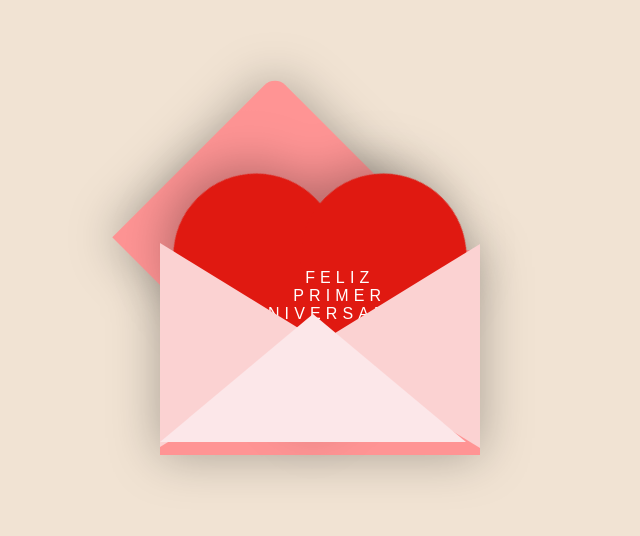
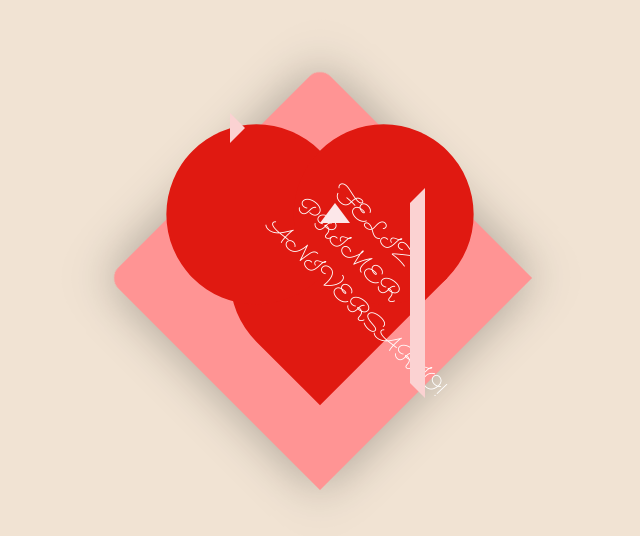
Before and after one commit to ManuelNietoD/AnniversaryCard, a plain HTML site: page index.html in a window 1280 px wide. Shown: the part 122-658 px from the top of the page, without its empty margins (320-960 px from the left). Drawn offline with nearby package versions, Linux system fonts and the light colour scheme.

Commit message:
style.css

```diff
--- a/style.css
+++ b/style.css
@@ -8,186 +8,179 @@ body {
    font-family: 'Sacramento', cursive;
    background-color: #f1e3d3;
    overflow: hidden;
-   font-size: 1rem; /* Base para escalado */
+   font-size: 1rem;
+   margin: 0;
+}
+
+.valentines-day {
+   position: relative;
+   cursor: pointer;
+   width: 60vw;
+   max-width: 300px;
+   height: 60vw;
+   max-height: 300px;
+}
+
+.envelope, .heart, .front, .text {
+   position: absolute;
+}
+
+.envelope {
+   filter: drop-shadow(0 0 25px rgba(0, 0, 0, .3));
+   width: 100%;
+   height: 100%;
+   background-color: #ff9494;
+   transform: rotate(-45deg);
+   border-radius: 15px 15px 0 0;
+}
+
+.heart {
+   top: 20%;
+   left: 20%;
+   width: 60%;
+   height: 60%;
+   background-color: #e01911;
+   transform: rotate(-45deg);
+   border-radius: 50% 50% 0 0;
+   transition: .5s;
+}
+
+.heart:before, .heart:after {
+   content: "";
+   position: absolute;
+   width: 100%;
+   height: 100%;
+   background-color: #e01911;
+   border-radius: 50%;
+}
+
+.heart:before {
+   top: -50%;
+   left: 0;
+}
+
+.heart:after {
+   top: 0;
+   left: 50%;
+}
+
+.front {
+   top: 20%;
+   left: 20%;
+   width: 60%;
+   height: 60%;
+   border-right: 15px solid #fbd2d2;
+   border-top: 15px solid transparent;
+   border-bottom: 15px solid transparent;
+   z-index: 2;
+}
+
+.front:before, .front:after {
+   content: "";
+   position: absolute;
+}
+
+.front:before {
+   top: -50%;
+   left: 0;
+   width: 0;
+   height: 0;
+   border-left: 15px solid #fbd2d2;
+   border-top: 15px solid transparent;
+   border-bottom: 15px solid transparent;
+}
+
+.front:after {
+   top: 0;
+   left: 50%;
+   width: 0;
+   height: 0;
+   border-bottom: 20px solid #fce7e9;
+   border-right: 15px solid transparent;
+   border-left: 15px solid transparent;
+}
+
+.text {
+   top: 20%;
+   left: 25%;
+   width: 50%;
+   height: 60%;
+   text-align: center;
+   color: white;
+   font-size: 1.5rem;
+   z-index: 1;
+   transform: rotate(45deg);
+   transition: .5s;
+}
+
+.valentines-day:hover .heart {
+   transform: translateY(-20%) rotate(-45deg);
+}
+
+.valentines-day:hover .text {
+   transform: translateY(-20%) rotate(45deg);
 }
 
 #card {
-   height: 62.5vh; /* Proporcional a la altura de la ventana */
-   width: 50vw; /* Proporcional al ancho de la ventana */
-   margin: 5em auto;
+   visibility: hidden;
    position: fixed;
-   top: -15px;
-   left: 25%;
+   top: 10%;
+   left: 50%;
+   transform: translateX(-50%);
+   width: 80vw;
+   max-width: 600px;
+   height: 70vh;
+   max-height: 400px;
    display: flex;
-   visibility: hidden;
+   flex-direction: column;
+   background: #fff;
    box-shadow: 0 4px 8px rgba(0, 0, 0, 0.1);
    border-radius: 10px;
+   overflow: hidden;
 }
 
 #card h2 {
-   font-size: 3em;
+   font-size: 2.5rem;
    margin: 0;
    color: #ff66b2;
    text-align: center;
-   padding: 0.5em;
+   padding: 1rem;
+   background: #fff;
 }
 
 #card p {
-   font-size: 1.2em;
+   font-size: 1rem;
    text-align: justify;
-   padding: 1em;
+   padding: 1rem;
+   margin: 0;
 }
 
 .side {
-   background: #fff;
    height: 100%;
-   width: 50%;
    padding: 10px;
 }
 
 .side.one {
    background: linear-gradient(90deg, #fff, #ddd);
-   border-top-left-radius: 10px;
-   border-bottom-left-radius: 10px;
 }
 
 .side.two {
    background: linear-gradient(-90deg, #fff, #f0f0f0);
-   border-top-right-radius: 10px;
-   border-bottom-right-radius: 10px;
-}
-
-.valentines-day {
-   position: relative;
-   cursor: pointer;
-}
-
-.envelope {
-   position: relative;
-   filter: drop-shadow(0 0 25px rgba(0, 0, 0, .3));
-}
-
-.envelope:before {
-   content: "";
-   position: absolute;
-   width: 18vw;
-   height: 18vw;
-   background-color: #ff9494;
-   transform: rotate(-45deg);
-   border-radius: 0 15px 0 0;
-   left: -6vw;
-   top: -6vw;
-}
-
-.envelope:after {
-   content: "";
-   position: absolute;
-   background-color: #ff9494;
-   width: 25vw;
-   height: 16vw;
-   left: -6vw;
-   top: 4vw;
-}
-
-.heart {
-   position: relative;
-   background-color: #e01911;
-   display: inline-block;
-   height: 13vw;
-   top: 3vw;
-   left: 0;
-   transform: rotate(-45deg);
-   width: 13vw;
-   filter: drop-shadow(0 -10px 25px rgba(0, 0, 0, .3));
-   transition: .5s;
-}
-
-.heart:before,
-.heart:after {
-   content: "";
-   background-color: #e01911;
-   border-radius: 50%;
-   height: 13vw;
-   width: 13vw;
-   position: absolute;
-}
-
-.heart:before {
-   top: -7vw;
-   left: 0;
-}
-
-.heart:after {
-   left: 7vw;
-   top: 0;
-}
-
-.front {
-   position: absolute;
-   width: 0;
-   height: 0;
-   border-right: 13vw solid #fbd2d2;
-   border-top: 8vw solid transparent;
-   border-bottom: 8vw solid transparent;
-   top: 3.5vw;
-   left: 6vw;
-   z-index: 4;
-}
-
-.front:before {
-   content: "";
-   position: absolute;
-   width: 0;
-   height: 0;
-   border-left: 13vw solid #fbd2d2;
-   border-top: 8vw solid transparent;
-   border-bottom: 8vw solid transparent;
-   top: -8vw;
-   left: -12vw;
-}
-
-.front:after {
-   width: 0;
-   height: 0;
-   position: absolute;
-   content: "";
-   border-bottom: 10vw solid #fce7e9;
-   border-right: 12vw solid transparent;
-   border-left: 12vw solid transparent;
-   top: -2.5vw;
-   left: -12vw;
-}
-
-.text {
-   position: absolute;
-   font-family: arial;
-   letter-spacing: 0.4vw;
-   text-align: center;
-   color: white;
-   z-index: 2;
-   top: 5.5vw;
-   left: 1.2vw;
-   transition: .5s;
-}
-
-.valentines-day:hover .heart {
-   transform: translateY(-3.5vw) rotate(-45deg);
-}
-
-.valentines-day:hover .text {
-   transform: translateY(-3.5vw);
 }
 
 @media (max-width: 600px) {
    body {
-      font-size: 0.8rem; /* Reducir tamaño de fuente en pantallas pequeñas */
+      font-size: 0.8rem;
    }
    #card {
-      height: 80vh; /* Aumentar altura del contenedor en pantallas pequeñas */
-      width: 90vw; /* Aumentar ancho del contenedor en pantallas pequeñas */
-      left: 5%;
+      width: 90vw;
+      height: auto;
+      top: 5%;
+   }
+   #card h2 {
+      font-size: 1.5rem;
    }
    #card p {
-      font-size: 1em; /* Ajustar tamaño de fuente en pantallas pequeñas */
+      font-size: 0.8rem;
    }
 }
```
